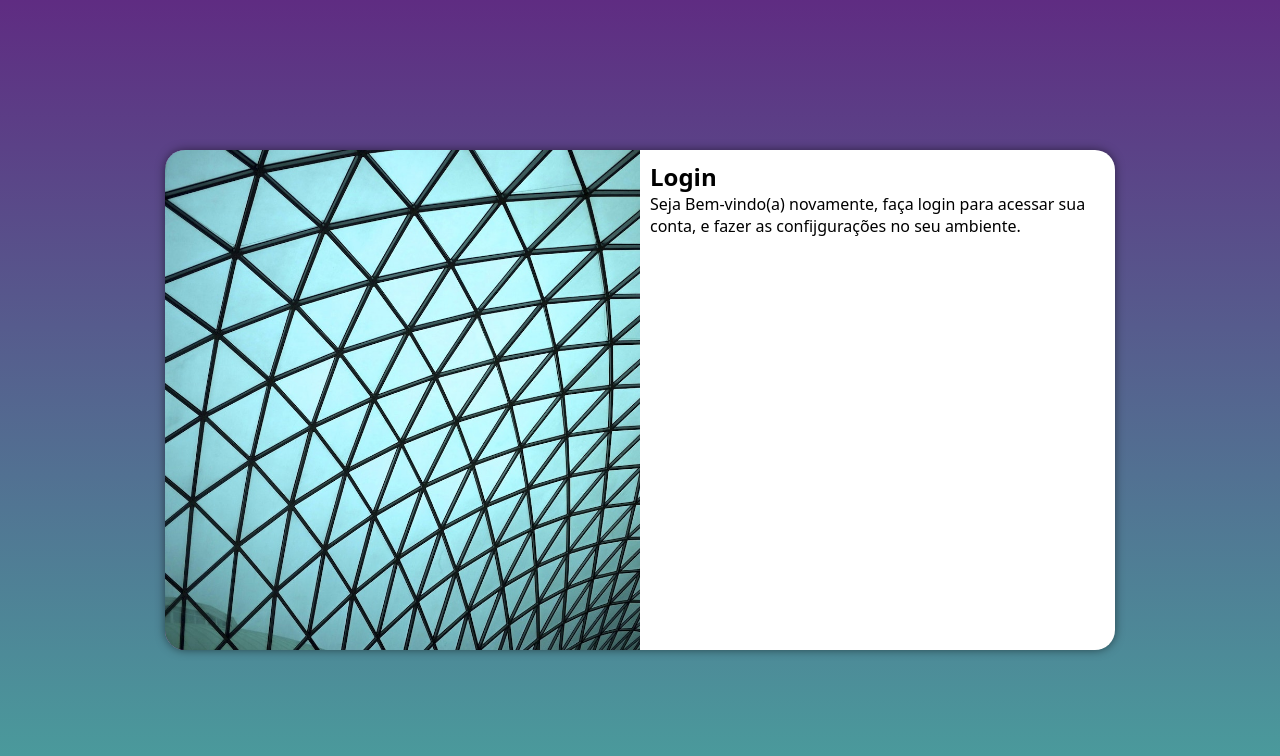
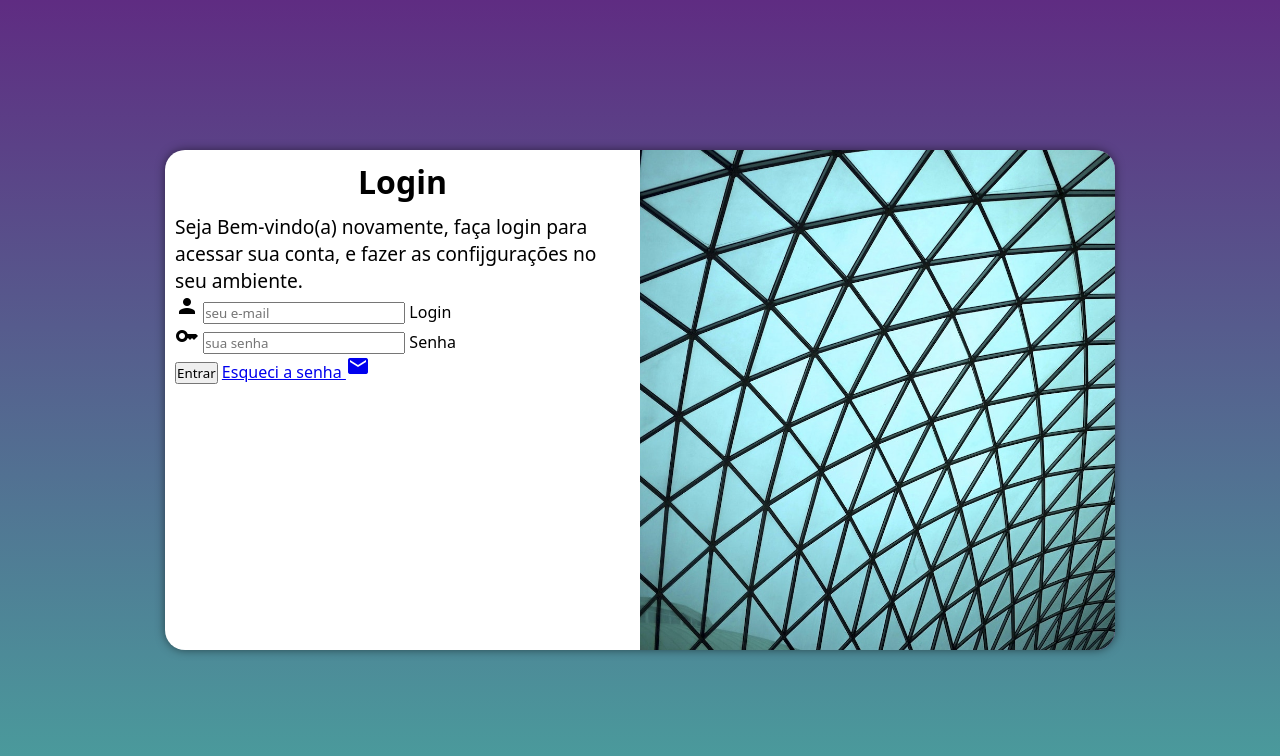
Before and after one commit to rodrigoalvarengascola/projeto-login, a plain HTML site: page index.html in a window 1280 px wide. Drawn offline with Linux system fonts and the light colour scheme.

Commit message:
att projeto login

```diff
--- a/estilos/media-query.css
+++ b/estilos/media-query.css
@@ -31,12 +31,19 @@
         width: 950px;
     }
     section#login > div#imagem {
-        float: left;
+        float: right;
         width: 50%;
         height: 100%;
     }
     section#login > div#formulario{
-        float: right;
+        float: left;
         width: 50%;
     }
+    div#formulario > h1 {
+        font-size: 2em;
+    }
+    div#formulario > p {
+        font-size: 1.2em;
+
+    }
 }
--- a/estilos/style.css
+++ b/estilos/style.css
@@ -53,3 +53,12 @@ section#login > div#formulario{
     padding: 10px
 
 }
+div#formulario > h1 {
+    text-align: center;
+    margin-bottom: 10px;
+}
+
+div#formulario > p {
+    font-size: 0.8em;
+
+}
--- a/index.html
+++ b/index.html
@@ -5,6 +5,9 @@
     <meta http-equiv="X-UA-Compatible" content="IE=edge">
     <meta name="viewport" content="width=device-width, initial-scale=1.0">
     <title>Projeto Login</title>
+    <link href="https://fonts.googleapis.com/icon?family=Material+Icons"
+      rel="stylesheet">
+
     <link rel="stylesheet" href="estilos/style.css">
     <link rel="stylesheet" href="estilos/media-query.css">
 </head>
@@ -18,8 +21,23 @@
      <div id="formulario">
   <h1>Login</h1>
   <p>Seja Bem-vindo(a) novamente, faça login para acessar sua conta, e fazer as confijgurações no seu ambiente.</p>
-  <form action="login.php" method="post">
+  <form action="login.php" method="post" autocomplete="on">
+<div class="campo">
+    <i class="material-icons">person</i>
 
+<input type="email" name="login" id="ilogin" placeholder="seu e-mail" autocomplete="email"  required maxlength="30">
+<label for="ilogin">Login</label>
+</div>
+<div class="campo">
+
+    <i class="material-icons">key</i>
+    <input type="password" name="senha" id="isenha" placeholder="sua senha" autocomplete="current-password" required minlength="8" maxlength="20">
+    <label for="isenha">Senha</label>
+</div>
+<input type="submit" value="Entrar">
+<a href="esqueci.html">
+    Esqueci a senha <i class="material-icons">mail</i>
+</a>
   </form>
      </div>
         </section>
```
